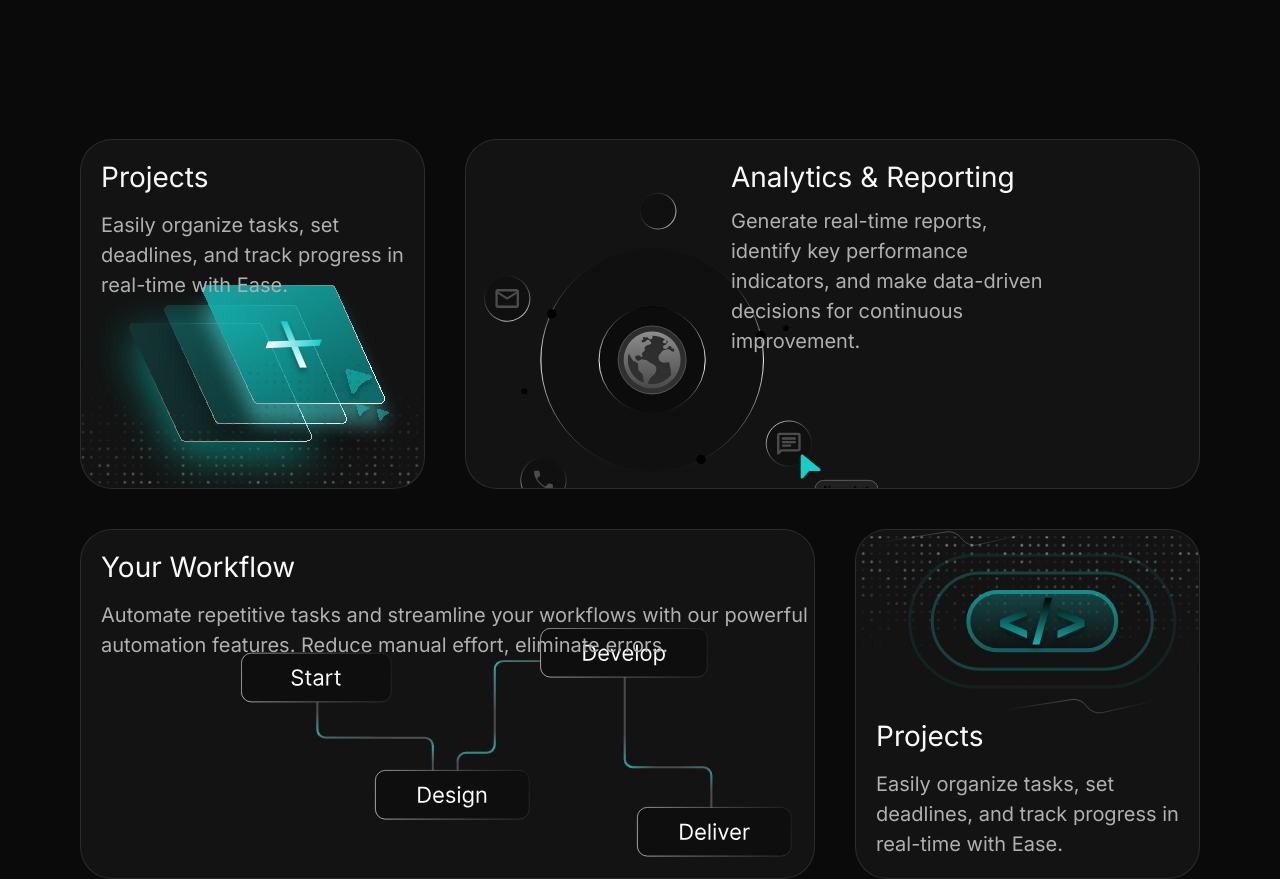
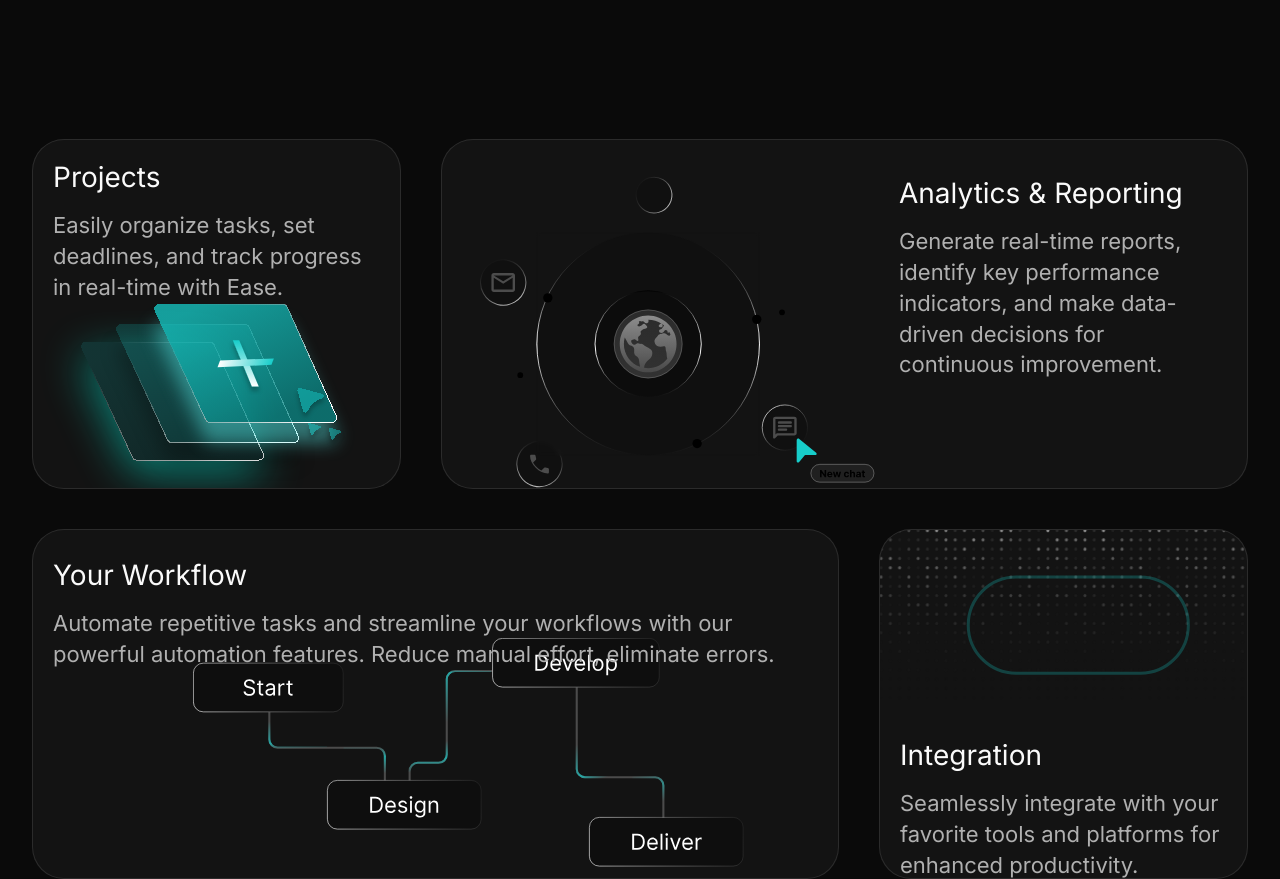
Before and after one commit to Roshen-Perera/ceylon-developers-portfolio, a Next.js app: page / in a window 1280 px wide. Shown: the part 3580-4459 px from the top of the page. Built offline with nearby package versions, Linux system fonts and the light colour scheme.

Commit message:
Refactor Facilities component layout and improve text styles for consistency and responsiveness

```diff
--- a/components/facilities.tsx
+++ b/components/facilities.tsx
@@ -8,64 +8,48 @@ import { H4, P } from "./typography";
 
 const Facilities = () => {
   return (
-    <div className="flex flex-col items-center justify-center mt-12">
-      <div className="mt-20 mb-10 ">
-        {/* <svg
-          width="1343"
-          height="58"
-          viewBox="0 0 1343 58"
-          fill="none"
-          xmlns="http://www.w3.org/2000/svg"
-        >
-          <path
-            d="M0 4.82469L503.89 1.09953C512.708 1.03434 521.386 3.30247 529.045 7.67386L603.771 50.3261C611.43 54.6975 620.108 56.9657 628.927 56.9005L1343 51.6215"
-            stroke="url(#paint0_linear_1085_1810)"
-          />
-          <defs>
-            <linearGradient
-              id="paint0_linear_1085_1810"
-              x1="0"
-              y1="29"
-              x2="1343"
-              y2="29"
-              gradientUnits="userSpaceOnUse"
-            >
-              <stop stopColor="#17CDCA" stopOpacity="0" />
-              <stop offset="0.457843" stopColor="#17CDCA" />
-              <stop offset="1" stopColor="#17CDCA" stopOpacity="0" />
-            </linearGradient>
-          </defs>
-        </svg> */}
-      </div>
-      <div className="flex flex-col gap-10">
-        <div className="flex flex-row gap-10">
-          <div className="2xl:w-[369px] 2xl:h-[375px] xl:w-[345px] xl:h-[350px] lg:w-[270px] lg:h-[329px] md:w-[308px] md:h-[309px] sm:w-[265px] sm:h-[280px] w-[172px] h-[287px] bg-[#6F6F6F1A] border rounded-4xl overflow-hidden">
-            <div className="mt-4 ml-5">
+    <div className="flex flex-col items-center justify-center mt-12 px-4 sm:px-6 lg:px-8">
+      <div className="mt-20 mb-10"></div>
+
+      {/* Container with max width for better large screen display */}
+      <div className="w-full max-w-7xl">
+        <div className="flex flex-col gap-6 sm:gap-8 lg:gap-10">
+          {/* First Row - Projects & Analytics on lg+, Analytics full width below lg */}
+          <div className="flex flex-col lg:flex-row gap-6 sm:gap-8 lg:gap-10">
+            {/* Projects Card - Hidden below lg, shown on lg+ */}
+            <div className="hidden lg:block lg:w-[369px] xl:w-[369px] 2xl:w-[369px] h-auto lg:h-[329px] xl:h-[350px] 2xl:h-[375px] bg-[#6F6F6F1A] border rounded-4xl overflow-hidden">
+              <div className="mt-4 ml-5 pr-5">
                 <div className="flex flex-col gap-3">
                   <H4>Projects</H4>
-                <P className="text-[22px] text-(--facilities-text) relative z-1">
+                  <P className="text-xl xl:text-[22px] text-[var(--facilities-text)] relative z-10">
                     Easily organize tasks, set deadlines, and track progress in
                     real-time with Ease.
                   </P>
                 </div>
+                <div className="mt-4">
                   <DotVector />
                 </div>
+              </div>
+              <div className="relative -bottom-20">
                 <Image
                   src={"/assets/vectors/maskGroup.png"}
-              alt={""}
+                  alt={"Projects visualization"}
                   width={500}
                   height={200}
-              className="relative bottom-45 z-1"
+                  className="relative z-0"
                 />
               </div>
-          <div className="2xl:w-[786px] 2xl:h-[375px] xl:w-[735px] xl:h-[350px] lg:w-[577px] lg:h-[329px] md:w-[650px] md:h-[558px] sm:w-[265px] sm:h-[280px] w-[350px] h-[219px] bg-[#6F6F6F1A] border rounded-4xl overflow-hidden">
-            <div className="flex ">
-              <div className="mt-12 ml-3">
+            </div>
+
+            {/* Analytics Card - Full width below lg */}
+            <div className="w-full lg:flex-1 h-auto min-h-[280px] sm:min-h-[320px] md:h-[329px] lg:h-[329px] xl:h-[350px] 2xl:h-[375px] bg-[#6F6F6F1A] border rounded-3xl sm:rounded-4xl overflow-hidden">
+              <div className="flex flex-col sm:flex-row p-4 sm:p-6 lg:p-8">
+                <div className="mb-4 sm:mb-0 sm:mr-4 lg:mr-6 flex-shrink-0">
                   <AnalyticsVector />
                 </div>
-              <div className=" flex flex-col gap-2 relative right-37 mt-4 z-20">
+                <div className="flex flex-col gap-2 sm:gap-3 relative z-20">
                   <H4>Analytics & Reporting</H4>
-                <P className="text-[22px] text-(--facilities-text)">
+                  <P className="text-base sm:text-lg lg:text-xl xl:text-[22px] text-[var(--facilities-text)]">
                     Generate real-time reports, identify key performance
                     indicators, and make data-driven decisions for continuous
                     improvement.
@@ -74,43 +58,100 @@ const Facilities = () => {
               </div>
             </div>
           </div>
-        <div className="flex flex-row gap-10">
-          <div className="2xl:w-[786px] 2xl:h-[375px] xl:w-[735px] xl:h-[350px] lg:w-[577px] lg:h-[329px] md:w-[650px] md:h-[558px] sm:w-[265px] sm:h-[280px] w-[350px] h-[219px] bg-[#6F6F6F1A] border rounded-4xl overflow-hidden">
-            <div className="flex flex-col">
-              <div className="mt-4 ml-5">
-                <div className="flex flex-col gap-3">
-                  <H4>Your Workflow</H4>
-                  <P className="text-[22px] text-(--facilities-text) relative z-1">
-                    Automate repetitive tasks and streamline your workflows with
-                    our powerful automation features. Reduce manual effort,
-                    eliminate errors.
+
+          {/* Middle Row - Projects & Integration side by side (below lg only) */}
+          <div className="flex flex-col sm:flex-row lg:hidden gap-6 sm:gap-8">
+            {/* Projects Card - Shown below lg */}
+            <div className="w-full sm:w-1/2 h-auto min-h-[280px] sm:min-h-[300px] md:h-[309px] bg-[#6F6F6F1A] border rounded-3xl sm:rounded-4xl overflow-hidden">
+              <div className="mt-4 ml-4 sm:ml-5 pr-4 sm:pr-5">
+                <div className="flex flex-col gap-2 sm:gap-3">
+                  <H4>Projects</H4>
+                  <P className="text-base sm:text-lg md:text-xl text-[var(--facilities-text)] relative z-10">
+                    Easily organize tasks, set deadlines, and track progress in
+                    real-time with Ease.
+                  </P>
+                </div>
+                <div className="mt-4">
+                  <DotVector />
+                </div>
+              </div>
+              <div className="relative -bottom-8 sm:-bottom-12 md:-bottom-16">
+                <Image
+                  src={"/assets/vectors/maskGroup.png"}
+                  alt={"Projects visualization"}
+                  width={500}
+                  height={200}
+                  className="w-full h-auto relative z-0"
+                />
+              </div>
+            </div>
+
+            {/* Integration Card - Shown below lg */}
+            <div className="w-full sm:w-1/2 h-auto min-h-[280px] sm:min-h-[300px] md:h-[309px] bg-[#6F6F6F1A] border rounded-3xl sm:rounded-4xl overflow-hidden">
+              <div className="relative h-32 sm:h-40 md:h-48">
+                <Image
+                  src={"/assets/vectors/maskGroup.png"}
+                  alt={"Code background"}
+                  width={500}
+                  height={200}
+                  className="rotate-180 w-full h-full object-cover"
+                />
+                <div className="absolute inset-0 flex items-center justify-center">
+                  <CodeIcon />
+                </div>
+              </div>
+              <div className="flex flex-col gap-2 sm:gap-3 px-4 sm:px-5 mt-3 sm:mt-4 pb-4">
+                <H4>Integration</H4>
+                <P className="text-base sm:text-lg md:text-xl text-[var(--facilities-text)] relative z-10">
+                  Seamlessly integrate with your favorite tools and platforms
+                  for enhanced productivity.
                 </P>
               </div>
             </div>
-              <div className="relative bottom-8 left-40">
+          </div>
+
+          {/* Last Row - Workflow & Integration */}
+          <div className="flex flex-col lg:flex-row gap-6 sm:gap-8 lg:gap-10">
+            {/* Workflow Card */}
+            <div className="w-full lg:flex-1 h-auto min-h-[280px] sm:min-h-[320px] md:h-[329px] lg:h-[329px] xl:h-[350px] 2xl:h-[375px] bg-[#6F6F6F1A] border rounded-3xl sm:rounded-4xl overflow-hidden">
+              <div className="flex flex-col">
+                <div className="mt-4 sm:mt-6 mx-4 sm:mx-5 pr-4 sm:pr-5">
+                  <div className="flex flex-col gap-2 sm:gap-3">
+                    <H4>Your Workflow</H4>
+                    <P className="text-base sm:text-lg lg:text-xl xl:text-[22px] text-[var(--facilities-text)] relative z-10">
+                      Automate repetitive tasks and streamline your workflows
+                      with our powerful automation features. Reduce manual
+                      effort, eliminate errors.
+                    </P>
+                  </div>
+                </div>
+                <div className="relative mt-4 sm:mt-6 md:-mt-4 lg:-mt-8 left-1/4 sm:left-1/3 md:left-40">
                   <WorkFlowLight />
                 </div>
               </div>
             </div>
-          <div className="2xl:w-[369px] 2xl:h-[375px] xl:w-[345px] xl:h-[350px] lg:w-[270px] lg:h-[329px] md:w-[308px] md:h-[309px] sm:w-[265px] sm:h-[280px] w-[172px] h-[287px] bg-[#6F6F6F1A] border rounded-4xl overflow-hidden">
-            <div className="relative top-1.5">
+
+            {/* Integration Card - Hidden below lg, shown on lg+ */}
+            <div className="hidden lg:block lg:w-[369px] xl:w-[369px] 2xl:w-[369px] h-auto lg:h-[329px] xl:h-[350px] 2xl:h-[375px] bg-[#6F6F6F1A] border rounded-4xl overflow-hidden">
+              <div className="relative h-48">
                 <Image
                   src={"/assets/vectors/maskGroup.png"}
-                alt={""}
+                  alt={"Code background"}
                   width={500}
                   height={200}
-                className="rotate-180 overflow-hidden"
+                  className="rotate-180 w-full h-full object-cover"
                 />
-              <div className="absolute top-0 left-0 w-full h-full flex items-center justify-center">
+                <div className="absolute inset-0 flex items-center justify-center">
                   <CodeIcon />
                 </div>
               </div>
-            <div className="flex flex-col gap-3 px-5 mt-3">
-              <H4>Projects</H4>
-              <P className="text-[22px] text-(--facilities-text) relative z-1">
-                Easily organize tasks, set deadlines, and track progress in
-                real-time with Ease.
+              <div className="flex flex-col gap-3 px-5 mt-3 pb-4">
+                <H4>Integration</H4>
+                <P className="text-xl xl:text-[22px] text-[var(--facilities-text)] relative z-10">
+                  Seamlessly integrate with your favorite tools and platforms
+                  for enhanced productivity.
                 </P>
+              </div>
             </div>
           </div>
         </div>
```
Lines whose indentation alone changed are shown as unchanged.
